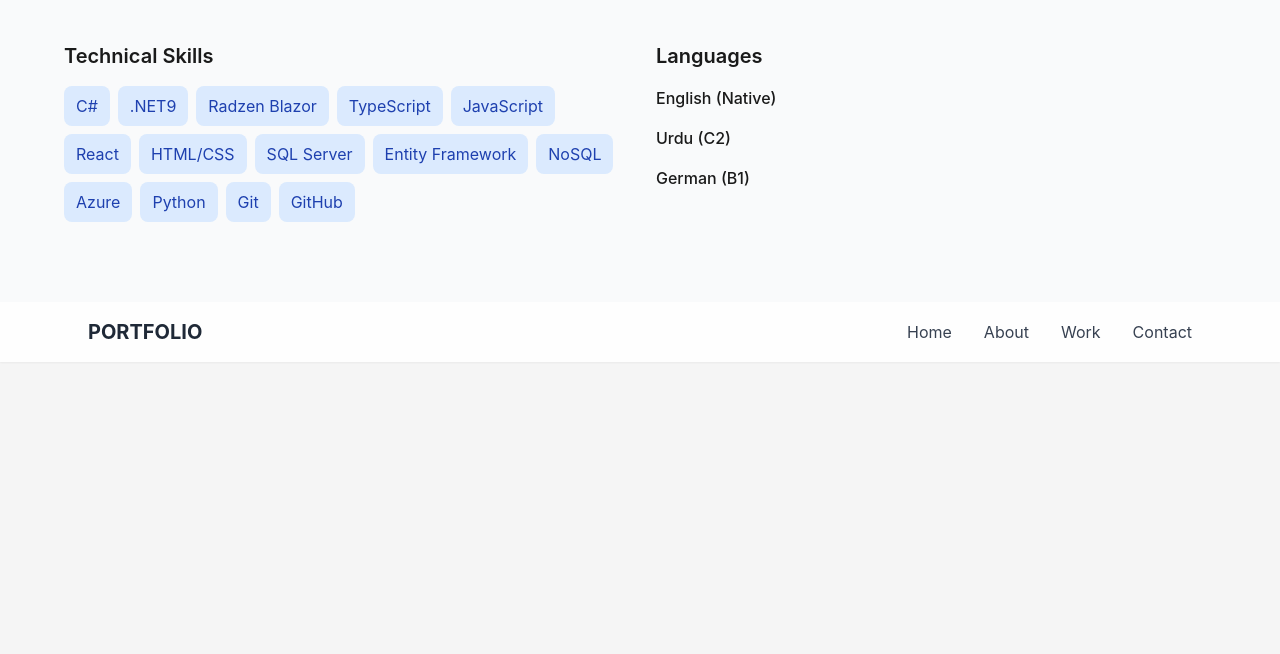
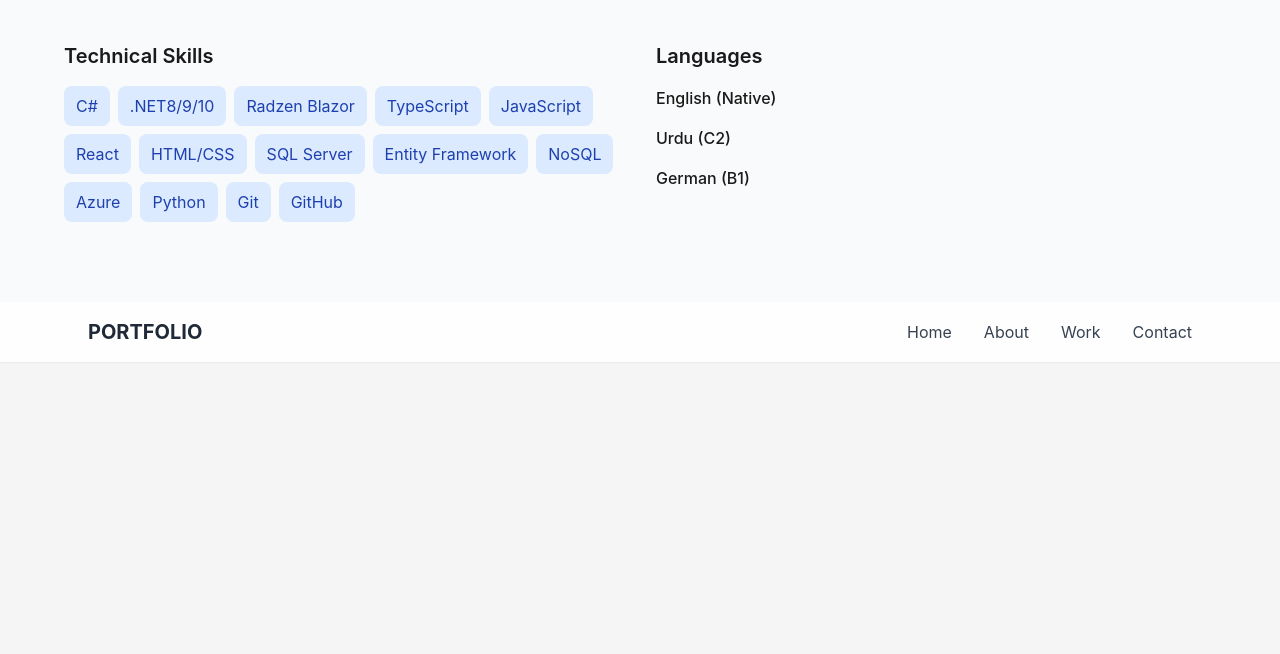
Before and after one commit to HamzaAhmad416/Portfolio-website, a plain HTML site: page index.html in a window 1280 px wide. Shown: the part 138-792 px from the top of the page. Drawn offline with nearby package versions, Linux system fonts and the light colour scheme.

Commit message:
Update .NET skill label in index.html

```diff
--- a/index.html
+++ b/index.html
@@ -9,7 +9,7 @@
                     <h3 class="text-xl font-semibold mb-4">Technical Skills</h3>
                     <div class="flex flex-wrap gap-2">
                         <span class="px-3 py-2 bg-blue-100 text-blue-800 rounded-lg">C#</span>
-                        <span class="px-3 py-2 bg-blue-100 text-blue-800 rounded-lg">.NET9</span>
+                        <span class="px-3 py-2 bg-blue-100 text-blue-800 rounded-lg">.NET8/9/10</span>
                         <span class="px-3 py-2 bg-blue-100 text-blue-800 rounded-lg">Radzen Blazor</span>
                         <span class="px-3 py-2 bg-blue-100 text-blue-800 rounded-lg">TypeScript</span>
                         <span class="px-3 py-2 bg-blue-100 text-blue-800 rounded-lg">JavaScript</span>
```
